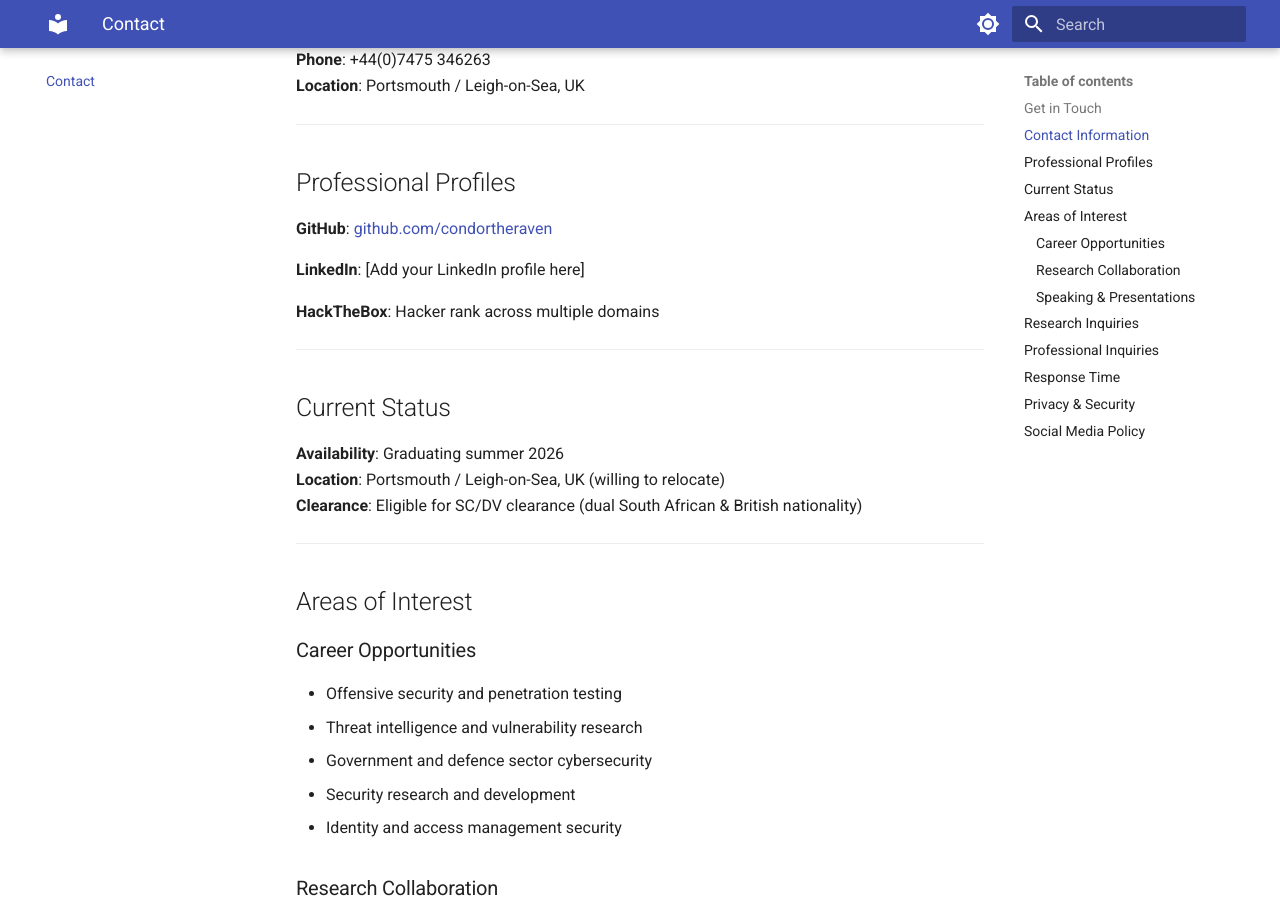
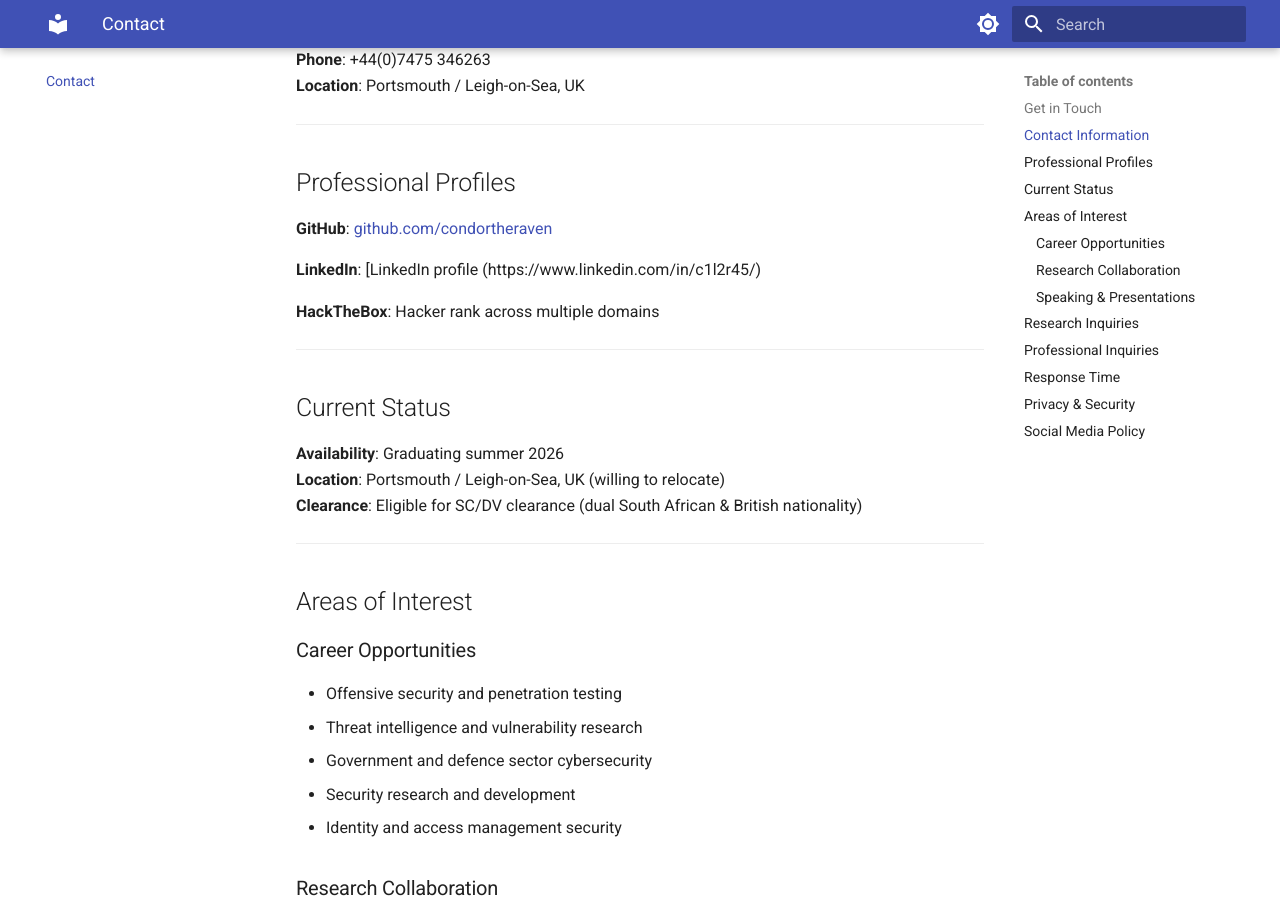
Before and after one commit to condortheraven/portfolio, an MkDocs documentation site: the page built from docs/contact.md, in a window 1280 px wide and 900 px high, scrolled down 601 px. Built offline with MkDocs 1.6.1 and Material for MkDocs 9.7.7, drawn with Linux system fonts in a browser that asks for light colours.

Commit message:
Add linkedin

```diff
--- a/docs/contact.md
+++ b/docs/contact.md
@@ -24,7 +24,7 @@ I'm always interested in connecting with security professionals, researchers, an
 
 **GitHub**: [github.com/condortheraven](https://github.com/condortheraven)
 
-**LinkedIn**: [Add your LinkedIn profile here]
+**LinkedIn**: [LinkedIn profile (https://www.linkedin.com/in/c1l2r45/)
 
 **HackTheBox**: Hacker rank across multiple domains
 
```
